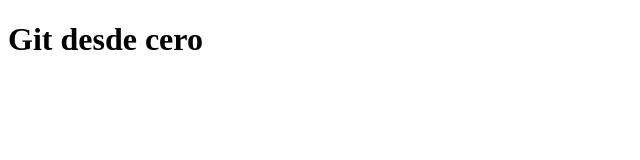
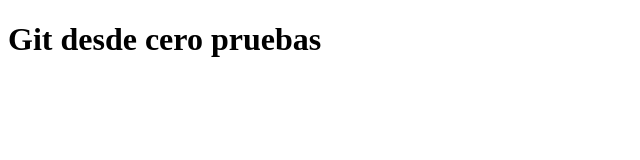
Before and after one commit to JairoCampo/Git-desde-ceros, a plain HTML site: page index.html in a window 1280 px wide. Shown: the whole page, without its empty margins (0-640 px from the left). Drawn offline with Linux system fonts and the light colour scheme.

Commit message:
Se agrego puebas en el h1 del index.html

```diff
--- a/index.html
+++ b/index.html
@@ -6,6 +6,6 @@
     <title>Document</title>
 </head>
 <body>
-  <h1>Git desde cero</h1>
+  <h1>Git desde cero pruebas</h1>
 </body>
 </html>
```
